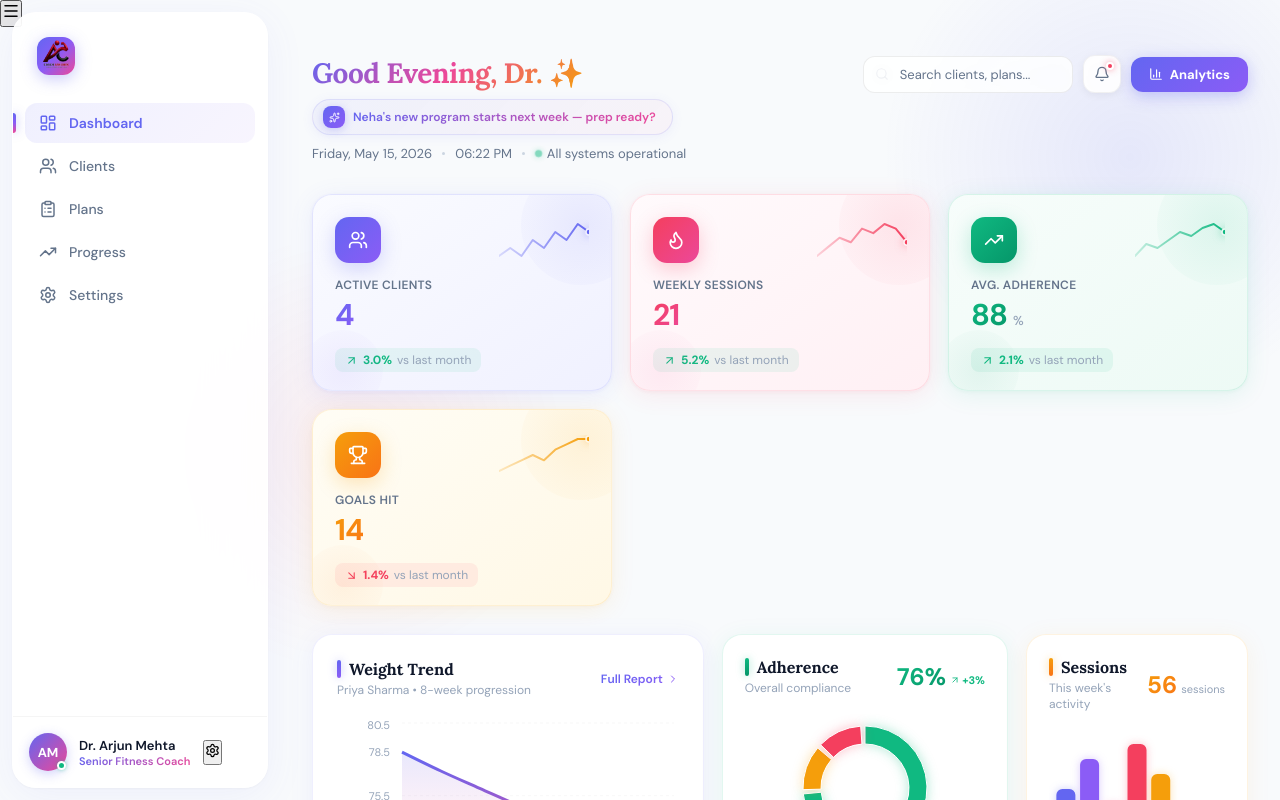
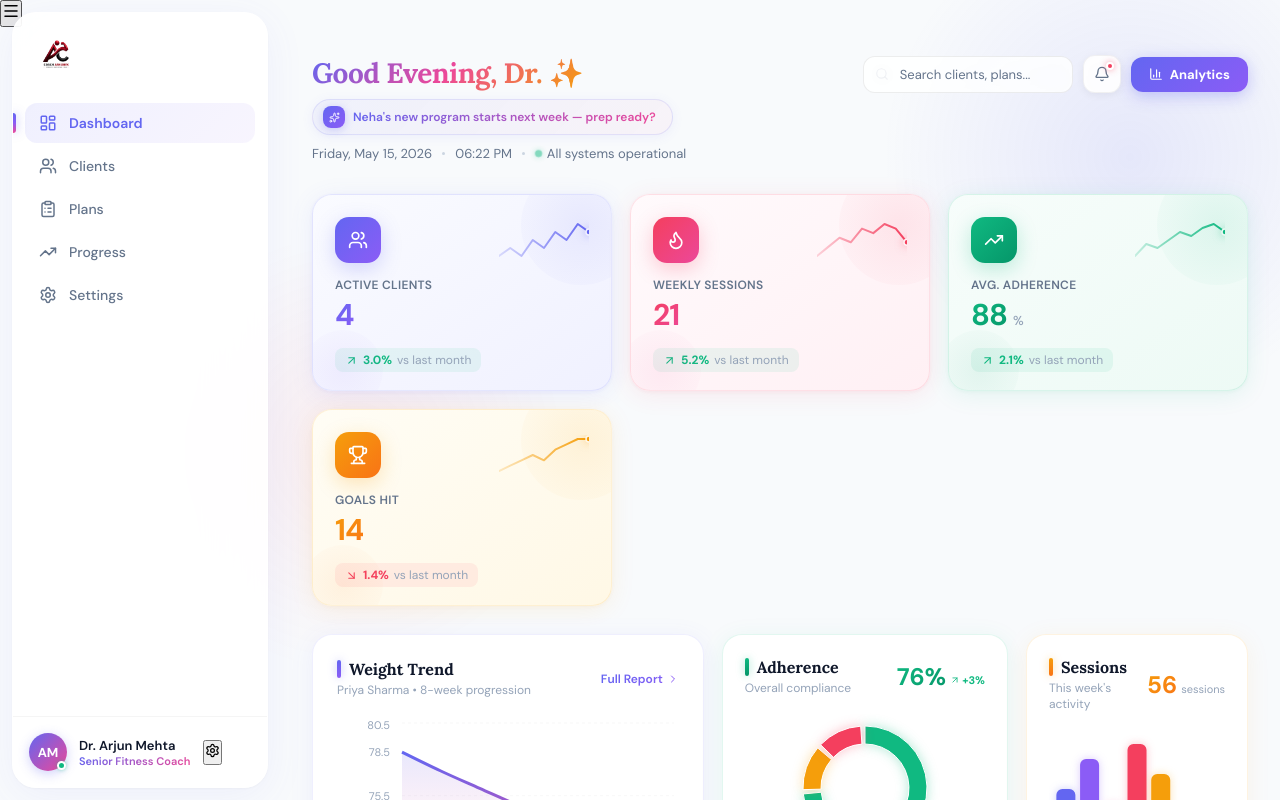
Before and after one commit to abhishek21lift-oss/fitpro-frontend, a Next.js app: page /dashboard in a window 1280 px wide. Shown: the top 800 px of the page. Built offline with nearby package versions, Linux system fonts and the light colour scheme.

Commit message:
Remove logo icon background

```diff
--- a/src/app/globals.css
+++ b/src/app/globals.css
@@ -108,9 +108,8 @@ input, textarea, select { font: inherit; }
 .sidebar-logo { display: flex; align-items: center; gap: 12px; padding: 24px 24px 20px; }
 .sidebar-logo-icon {
   width: 38px; height: 38px; border-radius: var(--radius);
-  background: linear-gradient(135deg, #6366F1, #8B5CF6, #EC4899);
-  display: flex; align-items: center; justify-content: center; color: white; flex-shrink: 0;
-  box-shadow: 0 4px 16px rgba(99,102,241,0.35);
+  background: none;
+  display: flex; align-items: center; justify-content: center; flex-shrink: 0;
 }
 .sidebar-logo-title {
   color: var(--text); font-family: var(--font-heading); font-weight: 700; font-size: 15px;
```
